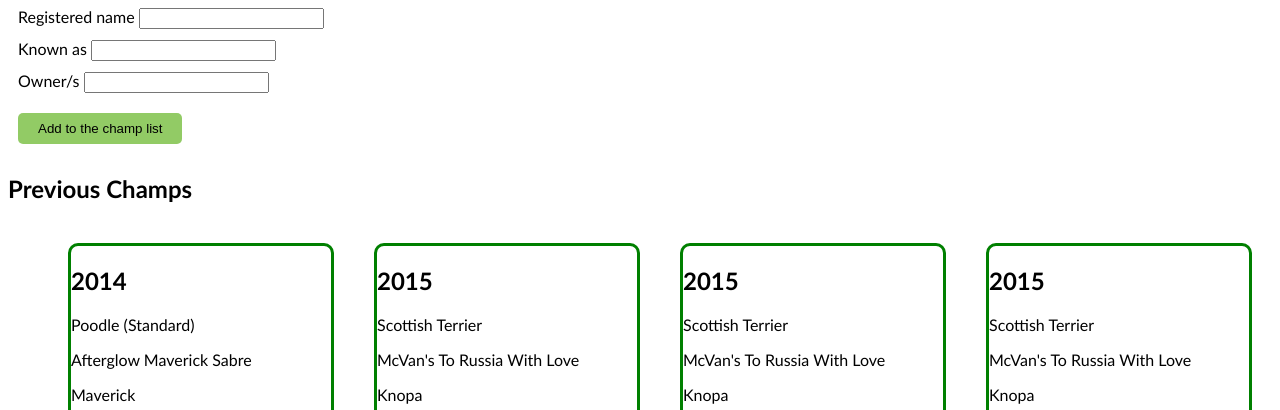
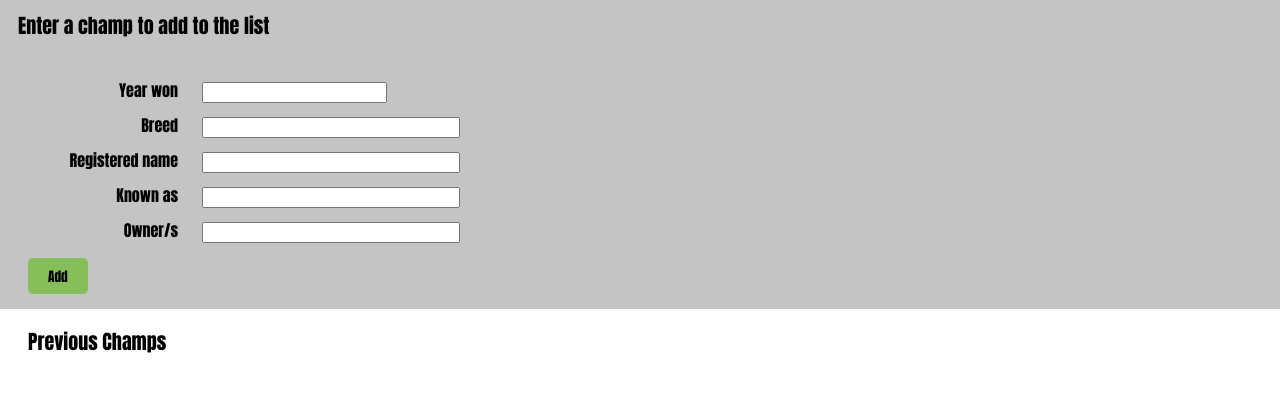
Before and after one commit to K-CUR/Wk6_Weekend_HW_Manipulating_the_DOM, a plain HTML site: page index.html in a window 1280 px wide. Shown: the part 139-549 px from the top of the page. Drawn offline with Linux system fonts and the light colour scheme.

Commit message:
Further CSS added to form to align label and input

```diff
--- a/css/main.css
+++ b/css/main.css
@@ -1,18 +1,66 @@
 body {
-font-family: 'Gill Sans', 'Gill Sans MT', Calibri, 'Trebuchet MS', sans-serif;
+font-family:Impact, Haettenschweiler, 'Arial Narrow Bold', sans-serif;
+overflow-x: hidden;
 
 }
 
-.champ_table{
-    border-style: double;
-    border-collapse: collapse;
-    /* table-layout: auto; */
-    width: 100%;
-    margin: 20px 0px 30px 0px;
+h1 {
+    font-size: 40px;
+    padding: 0px 00px 5px 20px;
 }
 
-td, th{
-    border: solid 1px black;
+h2{
+    font-size: 20px;
+    padding: 0px 00px 20px 20px;
+}
+
+label{
+    display: block;
+}
+
+span{
+    display: inline-block;
+    text-align: right;
+    width: 150px;
+    padding: 0px 20px 0px 0px;
+    word-break: keep-all;
+    white-space:nowrap;
+    margin-left: 20px;
+}
+
+.input-wide{
+    width: 250px;
+    }
+
+.form_fields{
+    margin: 10px;
+    }
+
+
+
+.full-width-colour {
+    background-color:rgba(109, 107, 110, 0.4);
+    /* margin: 0 -9999rem; */
+    margin-left: -20px;
+    margin-right: -20px;
+    padding: 10px;
+
+    }
+
+button {
+    font-family:Impact, Haettenschweiler, 'Arial Narrow Bold', sans-serif;
+    margin: 5px 30px;
+    background-color:rgba(119,191,63,0.8);
+    border: rgba(119,191,63,0.5);
+    border-radius: 5px;
+    padding: 8px 20px 8px 20px;
+
+}
+
+button:hover{
+    background-color:rgba(119,191,63,0.6);
+    font-weight: 600;
+    transition: .2s ease-in-out;
 }
 
 ul {
@@ -31,23 +79,10 @@ ul > li {
     margin: 20px;
     flex: 20%
 }
-
-.form_fields{
-    margin: 10px;
-
+.champ_table{
+    border-style: double;
+    border-collapse: collapse;
+    /* table-layout: auto; */
+    width: 100%;
+    margin: 20px 0px 30px 0px;
 }
-
-button {
-    margin: 10px;
-    background-color:rgba(119,191,63,0.8);
-    border: rgba(119,191,63,0.5);
-    border-radius: 5px;
-    padding: 8px 20px 8px 20px;
-}
-
-button:hover{
-    opacity: 0.6;
-    font-weight: 600;
-
-
-}
--- a/index.html
+++ b/index.html
@@ -11,36 +11,36 @@
     <title>Crufts Champs</title>
 </head>
 <body>
+<section class='full-width-colour' >
     <h1>Crufts Champs</h1>
+    <h2>Enter a champ to add to the list</h2>
 
     <form id="new-champ-form">
-        <!-- changed action="" to id for the form -->
+        <!-- <div> -->
+
             <div class = "form_fields">
-            <label for="year">Year won</label>
-            <input type="text" id ="year" required>
+                <label for="year"> <span>Year won</span> <input type="text" id ="year" required> </label>
             </div>
             <div class = "form_fields">
-            <label for="breed">Breed</label>
-            <input type="text" id ="breed" required>
+                <label for="breed"> <span>Breed</span> <input type="text" id ="breed" class = "input-wide" required> </label>
             </div>
             <div class = "form_fields">
-            <label for="registered_name">Registered name</label>
-            <input type="text" id ="registered_name" required>
+                <label for="registered_name"> <span>Registered name</span> <input type="text" id ="registered_name"  class = "input-wide" required> </label>
             </div>
             <div class = "form_fields">
-            <label for="aka">Known as</label>
-            <input type="text" id ="aka" required>
+                <label for="aka"> <span>Known as</span> <input type="text" id ="aka"  class = "input-wide" required> </label>
             </div>
             <div class = "form_fields">
-            <label for="owner">Owner/s</label>
-            <input type="text" id ="owner" required>
+                <label for="owner"> <span>Owner/s</span> <input type="text" id ="owner"  class = "input-wide" required> </label>
             </div>
 
-        <button type="submit">Add to the champ list</button>
+        <!-- </div> -->
+        <button type="submit">Add</button>
 
         <!-- <input type="submit"> -->
         <!-- do I need value="save"?? -->
     </form>
+</section>
 
 <section>
         <h2>Previous Champs</h2>
```
Lines whose indentation alone changed are shown as unchanged.
